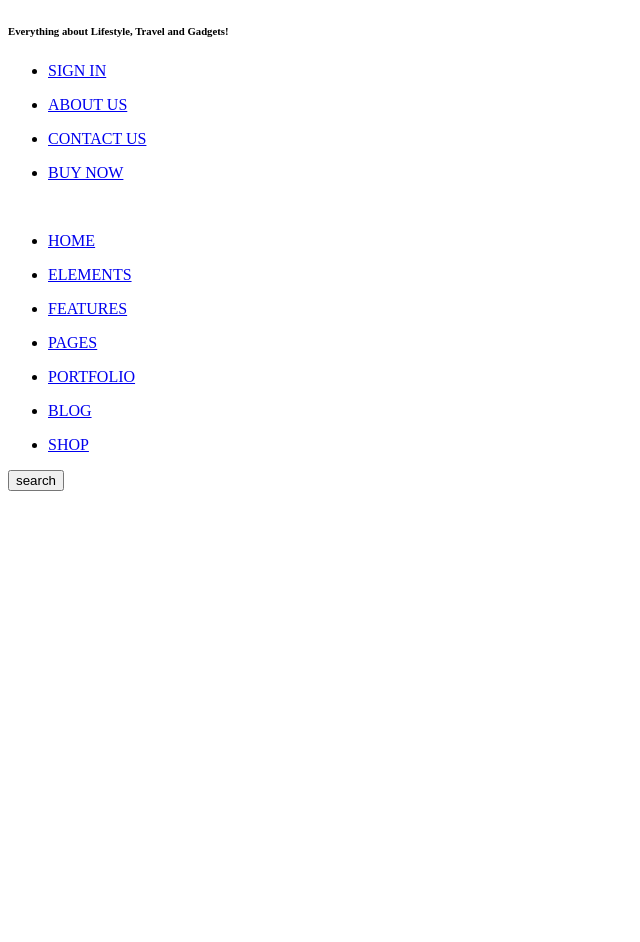
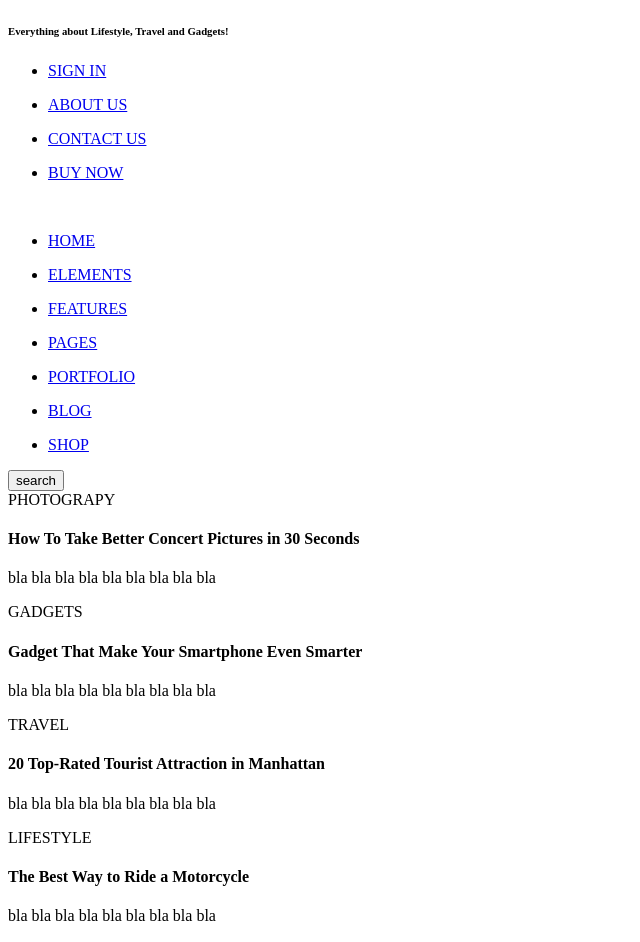
Before and after one commit to maldrek3103/proj-html-vuejs, a Vue app: page / in a window 1280 px wide. Shown: the top 942 px of the page, without its empty margins (0-640 px from the left). Before the commit the page ends 800 px from the top, so only its background shows below. Built offline with nearby package versions, Linux system fonts and the light colour scheme.

Commit message:
Added popular posts section

```diff
--- a/src/components/Main.vue
+++ b/src/components/Main.vue
@@ -1,7 +1,24 @@
 <template>
+  <!-- POST SECTION UNDER HEADER -->
   <div id="highlighted-posts">
-    <section id="suggested"></section>
-    <section id="populars"></section>
+    <!-- Suggested posts -->
+    <section id="suggested">
+      <!-- Post cards -->
+      <div v-for="(post, index) in highlightedPosts" :key="index">
+        <span>{{ post.label }}</span>
+        <h4>{{ post.title }}</h4>
+        <p>{{ post.description }}</p>
+      </div>
+    </section>
+    <section id="populars">
+      <ul v-for="(post, index) in popularPosts" :key="index">
+        <li>
+          <img :src="post.img" :alt="post.title" />
+          <h5>{{ post.title }}</h5>
+          <p>{{ post.date }}</p>
+        </li>
+      </ul>
+    </section>
     <section id="recents"></section>
     <section id="featured"></section>
     <section id="featured-author"></section>
@@ -11,6 +28,69 @@
 <script>
 export default {
   name: "Main",
+  data() {
+    return {
+      highlightedPosts: [
+        {
+          label: "PHOTOGRAPY",
+          title: "How To Take Better Concert Pictures in 30 Seconds",
+          description: "bla bla bla bla bla bla bla bla bla",
+        },
+        {
+          label: "GADGETS",
+          title: "Gadget That Make Your Smartphone Even Smarter",
+          description: "bla bla bla bla bla bla bla bla bla",
+        },
+        {
+          label: "TRAVEL",
+          title: "20 Top-Rated Tourist Attraction in Manhattan",
+          description: "bla bla bla bla bla bla bla bla bla",
+        },
+        {
+          label: "LIFESTYLE",
+          title: "The Best Way to Ride a Motorcycle",
+          description: "bla bla bla bla bla bla bla bla bla",
+        },
+        {
+          label: "TRAVEL",
+          title: "5 Fun Things to Do at the Beach",
+          description: "bla bla bla bla bla bla bla bla bla",
+        },
+        {
+          label: "RECIPES",
+          title: "Amazingly Fresh Fruit And Herb Drinks For Summer",
+          description: "bla bla bla bla bla bla bla bla bla",
+        },
+      ],
+      popularPosts: [
+        {
+          img: require("../assets/images/blog-55.jpg"),
+          title: "Simple Ways to Have a Pretty Face",
+          date: "January 12, 2019",
+        },
+        {
+          img: require("../assets/images/blog-56.jpg"),
+          title: "Ranking the greatest players in basketball",
+          date: "January 12, 2019",
+        },
+        {
+          img: require("../assets/images/blog-57.jpg"),
+          title: "4 Ways to Look Cool in Glasses",
+          date: "January 12, 2019",
+        },
+        {
+          img: require("../assets/images/blog-58.jpg"),
+          title: "Top Campers Trailer Towing Tips",
+          date: "January 12, 2019",
+        },
+        {
+          img: require("../assets/images/blog-59.jpg"),
+          title: "5 Lovely Walks in New York",
+          date: "January 12, 2019",
+        },
+      ],
+    };
+  },
 };
 </script>
 
```
Also changed, not shown: 10 other files (tests, documents, lock files or other folders).
